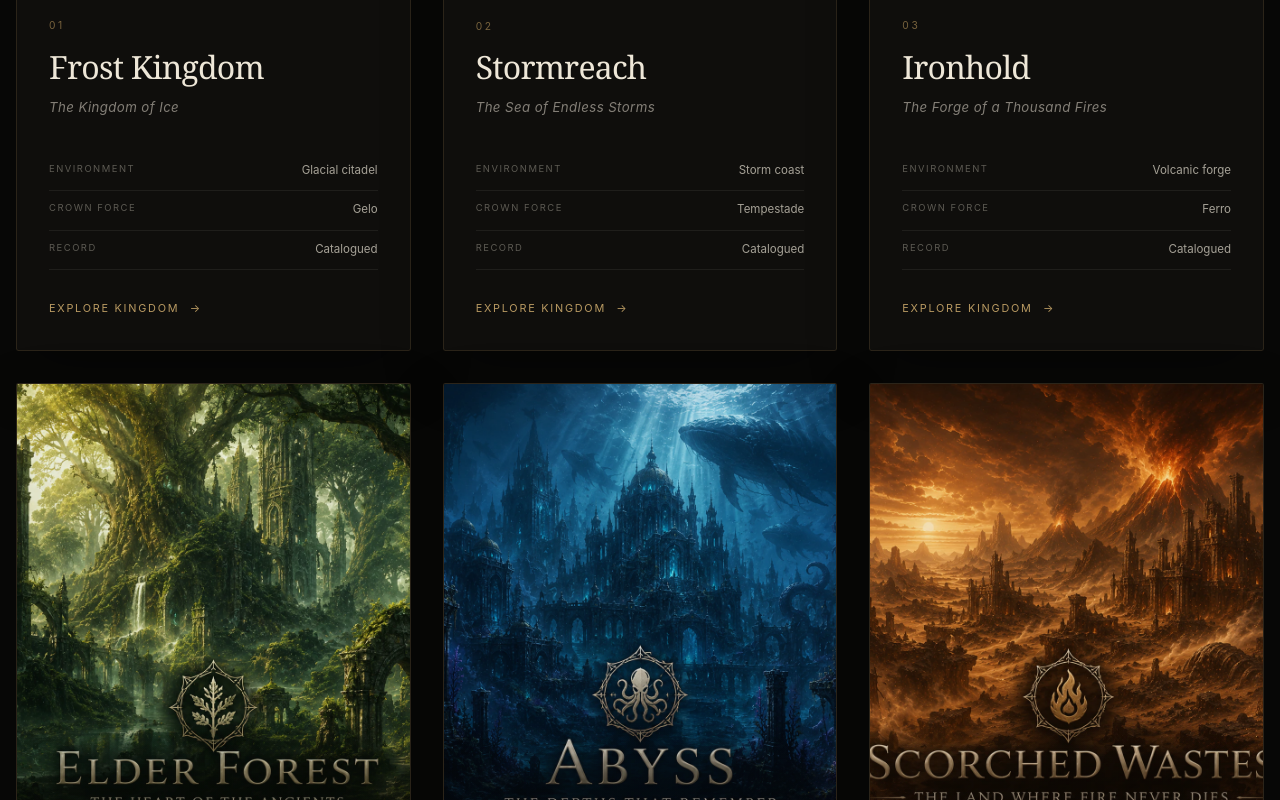
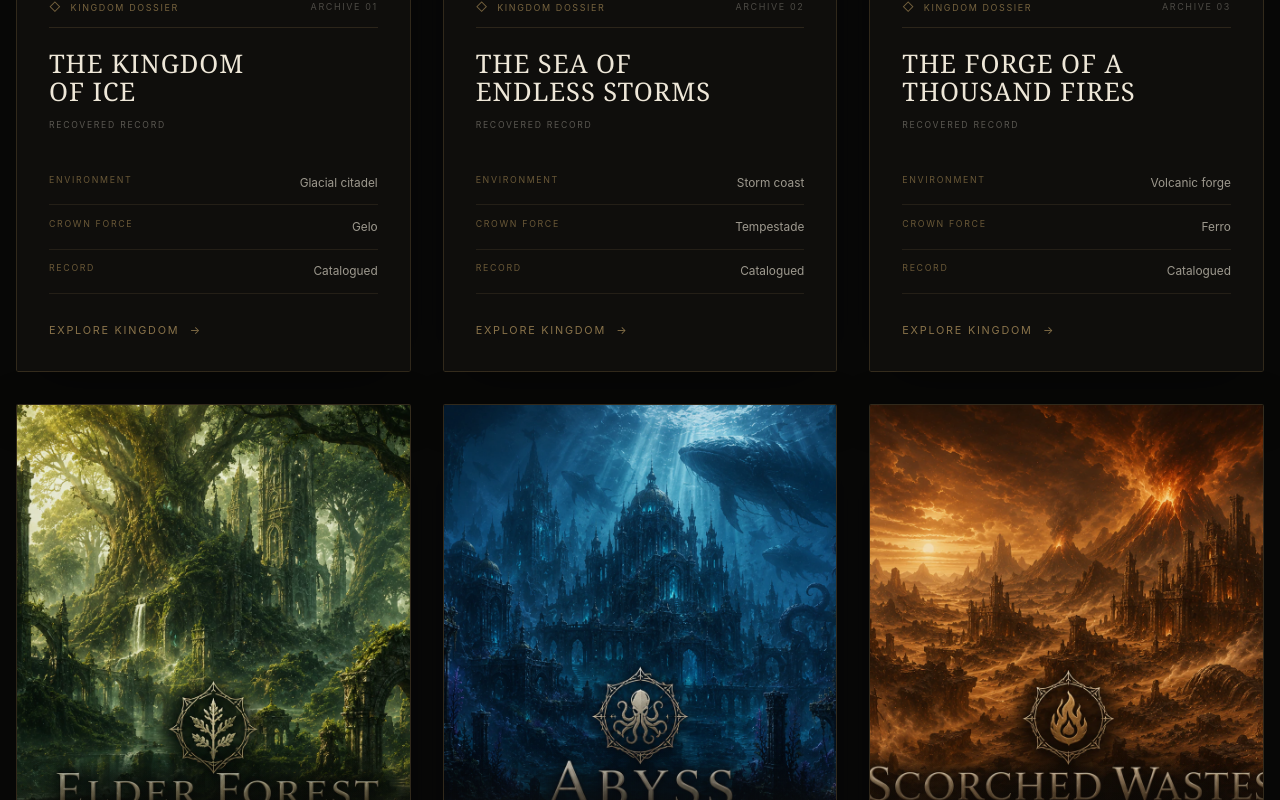
Before and after one commit to n4cl23/theblackbanner, a Next.js app: page /en/atlas/reinos in a window 1280 px wide. Shown: the part 3020-3820 px from the top of the page. Built offline with nearby package versions, Linux system fonts and the light colour scheme; no server answers.

Commit message:
style: transform kingdom cards into editorial atlas dossiers

```diff
--- a/src/app/[locale]/atlas/reinos/page.tsx
+++ b/src/app/[locale]/atlas/reinos/page.tsx
@@ -39,6 +39,9 @@ const copy = {
     record: "Registro",
     recorded: "Catalogado",
     exploreShort: "Explorar",
+    dossier: "Dossiê do Reino",
+    archive: "Arquivo",
+    recovered: "Registro recuperado",
   },
   en: {
     eyebrow: "Recovered Cartographic Archive",
@@ -59,6 +62,9 @@ const copy = {
     record: "Record",
     recorded: "Catalogued",
     exploreShort: "Explore",
+    dossier: "Kingdom dossier",
+    archive: "Archive",
+    recovered: "Recovered record",
   },
   es: {
     eyebrow: "Archivo Cartográfico Recuperado",
@@ -80,6 +86,9 @@ const copy = {
     record: "Registro",
     recorded: "Catalogado",
     exploreShort: "Explorar",
+    dossier: "Dossier del Reino",
+    archive: "Archivo",
+    recovered: "Registro recuperado",
   },
 } satisfies Record<SupportedLocale, Record<string, string>>;
 
@@ -359,13 +368,27 @@ export default async function AtlasKingdomsPage({ params }: PageProps) {
                   </div>
 
                   <div className="atlas-domain-cover__content">
-                    <div>
-                      <p className="atlas-domain-cover__index">
-                        {String(homeDomainOrder.indexOf(slug) + 1).padStart(2, "0")}
+                    <header className="atlas-domain-cover__dossier-heading">
+                      <div className="atlas-domain-cover__register">
+                        <p>
+                          <span aria-hidden="true">◇</span> {messages.dossier}
+                        </p>
+                        <p>
+                          {messages.archive}{" "}
+                          {String(homeDomainOrder.indexOf(slug) + 1).padStart(
+                            2,
+                            "0",
+                          )}
+                        </p>
+                      </div>
+                      <h3>
+                        <span className="sr-only">{name}: </span>
+                        {signature}
+                      </h3>
+                      <p className="atlas-domain-cover__record-state">
+                        {messages.recovered}
                       </p>
-                      <h3>{name}</h3>
-                      <p className="atlas-domain-cover__signature">{signature}</p>
-                    </div>
+                    </header>
 
                     <dl className="atlas-domain-cover__metadata">
                       <div>
--- a/src/styles/globals.css
+++ b/src/styles/globals.css
@@ -1920,11 +1920,14 @@ svg {
 }
 
 .atlas-domain-cover {
+  position: relative;
   min-width: 0;
   overflow: hidden;
-  border: 1px solid rgb(169 138 84 / 18%);
+  border: 1px solid rgb(169 138 84 / 22%);
   border-radius: 0.15rem;
-  background: #0f0e0c;
+  background:
+    linear-gradient(106deg, rgb(183 149 91 / 3%), transparent 32%),
+    #0f0e0c;
   box-shadow: 0 1.5rem 4rem rgb(0 0 0 / 22%);
   transition:
     border-color 300ms ease,
@@ -1933,9 +1936,9 @@ svg {
 }
 
 .atlas-domain-cover:hover {
-  border-color: rgb(169 138 84 / 47%);
+  border-color: rgb(181 148 88 / 58%);
   box-shadow: 0 2.4rem 5rem rgb(0 0 0 / 42%);
-  transform: translateY(-0.35rem);
+  transform: translateY(-0.25rem);
 }
 
 .atlas-domain-cover__link {
@@ -1949,6 +1952,23 @@ svg {
   aspect-ratio: 4 / 5;
   overflow: hidden;
   background: #0b0a09;
+}
+
+.atlas-domain-cover__art::after {
+  position: absolute;
+  z-index: 2;
+  right: 0;
+  bottom: -1px;
+  left: 0;
+  height: 28%;
+  background: linear-gradient(
+    to bottom,
+    transparent,
+    rgb(15 14 12 / 42%) 42%,
+    #0f0e0c 100%
+  );
+  content: "";
+  pointer-events: none;
 }
 
 .atlas-domain-cover__image {
@@ -1960,8 +1980,8 @@ svg {
 }
 
 .atlas-domain-cover:hover .atlas-domain-cover__image {
-  filter: contrast(1.04) saturate(1.04);
-  scale: 1.02;
+  filter: brightness(1.045) contrast(1.035) saturate(1.035);
+  scale: 1.018;
 }
 
 .atlas-domain-cover__overlay {
@@ -1998,74 +2018,117 @@ svg {
 }
 
 .atlas-domain-cover__content {
+  position: relative;
+  z-index: 3;
   display: flex;
-  min-height: 22rem;
+  min-height: 21rem;
   flex-direction: column;
+  margin-top: -2.5rem;
   padding: clamp(1.5rem, 2.5vw, 2.35rem);
-}
-
-.atlas-domain-cover__index {
-  margin: 0 0 1rem;
-  color: rgb(169 138 84 / 68%);
-  font-size: 0.64rem;
-  letter-spacing: 0.26em;
-}
-
-.atlas-domain-cover h3 {
+  background:
+    linear-gradient(180deg, transparent, #0f0e0c 2.5rem),
+    repeating-linear-gradient(
+      0deg,
+      transparent 0 1.9rem,
+      rgb(224 203 159 / 1.5%) 1.9rem 1.95rem
+    );
+}
+
+.atlas-domain-cover__dossier-heading {
+  padding-top: 1.4rem;
+}
+
+.atlas-domain-cover__register {
+  display: flex;
+  align-items: center;
+  justify-content: space-between;
+  gap: 1rem;
+  margin-bottom: 1.4rem;
+  padding-bottom: 0.72rem;
+  border-bottom: 1px solid rgb(191 158 98 / 16%);
+}
+
+.atlas-domain-cover__register p {
+  margin: 0;
+  color: rgb(183 151 93 / 62%);
+  font-size: 0.56rem;
+  letter-spacing: 0.18em;
+  line-height: 1.4;
+  text-transform: uppercase;
+}
+
+.atlas-domain-cover__register p:last-child {
+  color: rgb(238 231 216 / 28%);
+  text-align: right;
+}
+
+.atlas-domain-cover__register span {
+  margin-right: 0.25rem;
+  font-size: 0.7rem;
+}
+
+.atlas-domain-cover__dossier-heading h3 {
+  max-width: 18ch;
   margin: 0;
   color: var(--atlas-ivory);
   font-family: var(--font-display), Georgia, serif;
-  font-size: clamp(1.75rem, 2.5vw, 2.55rem);
+  font-size: clamp(1.45rem, 2vw, 2rem);
   font-weight: 400;
-  letter-spacing: -0.025em;
-  line-height: 1;
+  letter-spacing: 0.035em;
+  line-height: 1.08;
   text-wrap: balance;
-}
-
-.atlas-domain-cover__signature {
-  margin: 0.85rem 0 0;
-  color: rgb(238 231 216 / 52%);
-  font-family: var(--font-body), serif;
-  font-size: 0.83rem;
-  font-style: italic;
-  letter-spacing: 0.03em;
+  text-transform: uppercase;
+}
+
+.atlas-domain-cover__record-state {
+  margin: 0.75rem 0 0;
+  color: rgb(238 231 216 / 34%);
+  font-size: 0.54rem;
+  letter-spacing: 0.2em;
+  text-transform: uppercase;
 }
 
 .atlas-domain-cover__metadata {
   display: grid;
   gap: 0;
-  margin: auto 0 1.8rem;
-  padding-top: 2rem;
+  margin: auto 0 1.7rem;
+  padding-top: 1.8rem;
 }
 
 .atlas-domain-cover__metadata div {
   display: grid;
   grid-template-columns: 1fr 1.2fr;
   gap: 1rem;
-  padding: 0.6rem 0;
-  border-bottom: 1px solid rgb(238 231 216 / 7%);
+  padding: 0.72rem 0;
+  border-bottom: 1px solid rgb(188 156 98 / 12%);
 }
 
 .atlas-domain-cover__metadata dt {
-  color: rgb(238 231 216 / 35%);
-  font-size: 0.59rem;
-  letter-spacing: 0.16em;
+  color: rgb(183 151 93 / 54%);
+  font-size: 0.55rem;
+  letter-spacing: 0.19em;
   text-transform: uppercase;
 }
 
 .atlas-domain-cover__metadata dd {
   margin: 0;
-  color: rgb(238 231 216 / 68%);
-  font-size: 0.72rem;
+  color: rgb(238 231 216 / 64%);
+  font-family: var(--font-body), serif;
+  font-size: 0.74rem;
   text-align: right;
 }
 
 .atlas-domain-cover__cta {
   align-self: flex-start;
-  color: #b99a62;
+  color: rgb(185 154 98 / 72%);
   font-size: 0.68rem;
   letter-spacing: 0.16em;
   text-transform: uppercase;
+  transition: color 250ms ease;
+}
+
+.atlas-domain-cover:hover .atlas-domain-cover__cta {
+  color: #d4b473;
 }
 
 .atlas-domain-cover__cta span {
```
